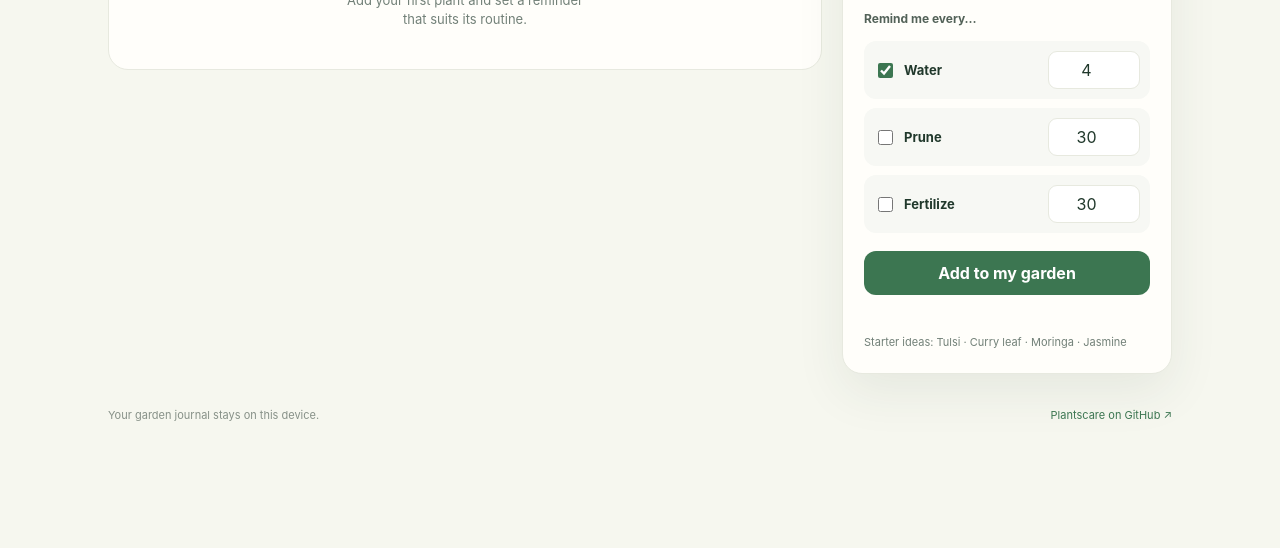
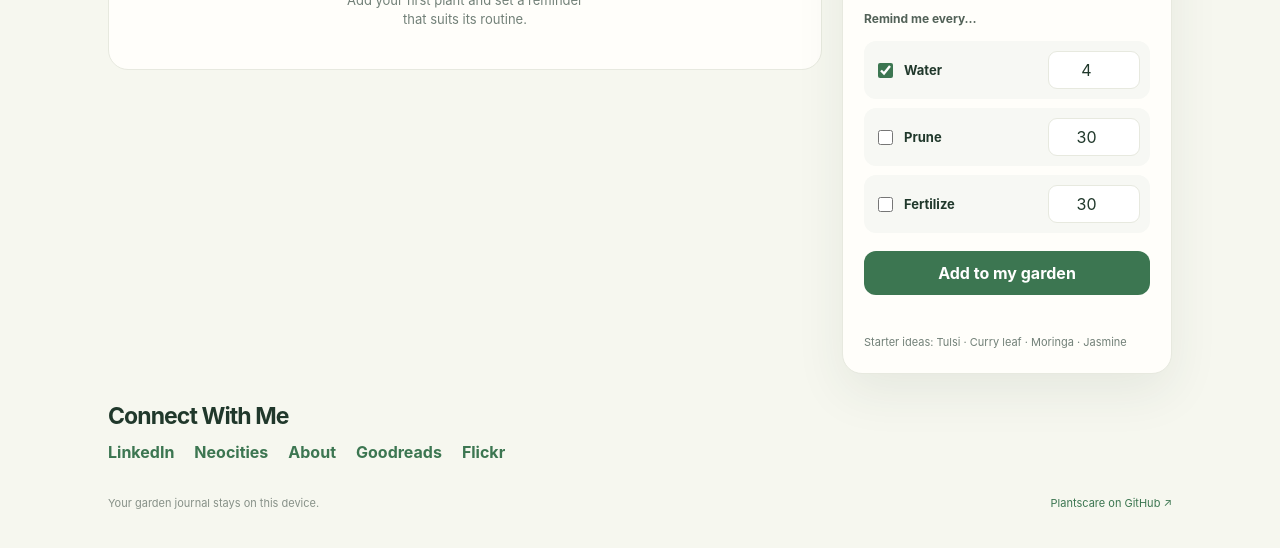
Before and after one commit to sushmaedula/plantscare, a plain HTML site: page index.html in a window 1280 px wide. Shown: the part 752-1300 px from the top of the page. Before the commit the page ends 1230 px from the top, so only its background shows below. Drawn offline with Linux system fonts and the light colour scheme.

Commit message:
Add social profile links

```diff
--- a/index.html
+++ b/index.html
@@ -161,7 +161,18 @@
       </section>
     </main>
 
-    <footer><span>Your garden journal stays on this device.</span><a href="https://github.com/sushmaedula/plantscare">Plantscare on GitHub ↗</a></footer>
+        <section class="connect" aria-labelledby="connect-title" style="margin: 28px 0 12px;">
+      <h2 id="connect-title">Connect With Me</h2>
+      <ul style="display: flex; flex-wrap: wrap; gap: 10px 20px; list-style: none; margin: 12px 0 0; padding: 0;">
+        <li><a href="https://www.linkedin.com/in/sushma-edula-929635451/" target="_blank" rel="noopener noreferrer" style="color: var(--leaf); font-weight: 650; text-decoration: none;">LinkedIn</a></li>
+        <li><a href="https://neocities.org/site/sushmaedula" target="_blank" rel="noopener noreferrer" style="color: var(--leaf); font-weight: 650; text-decoration: none;">Neocities</a></li>
+        <li><a href="https://about.me/sushmaedula" target="_blank" rel="noopener noreferrer" style="color: var(--leaf); font-weight: 650; text-decoration: none;">About</a></li>
+        <li><a href="https://www.goodreads.com/sushmaedula" target="_blank" rel="noopener noreferrer" style="color: var(--leaf); font-weight: 650; text-decoration: none;">Goodreads</a></li>
+        <li><a href="https://www.flickr.com/photos/205158911@N07/" target="_blank" rel="noopener noreferrer" style="color: var(--leaf); font-weight: 650; text-decoration: none;">Flickr</a></li>
+      </ul>
+    </section>
+
+<footer><span>Your garden journal stays on this device.</span><a href="https://github.com/sushmaedula/plantscare">Plantscare on GitHub ↗</a></footer>
   </div>
   <script>
     (() => {
```
